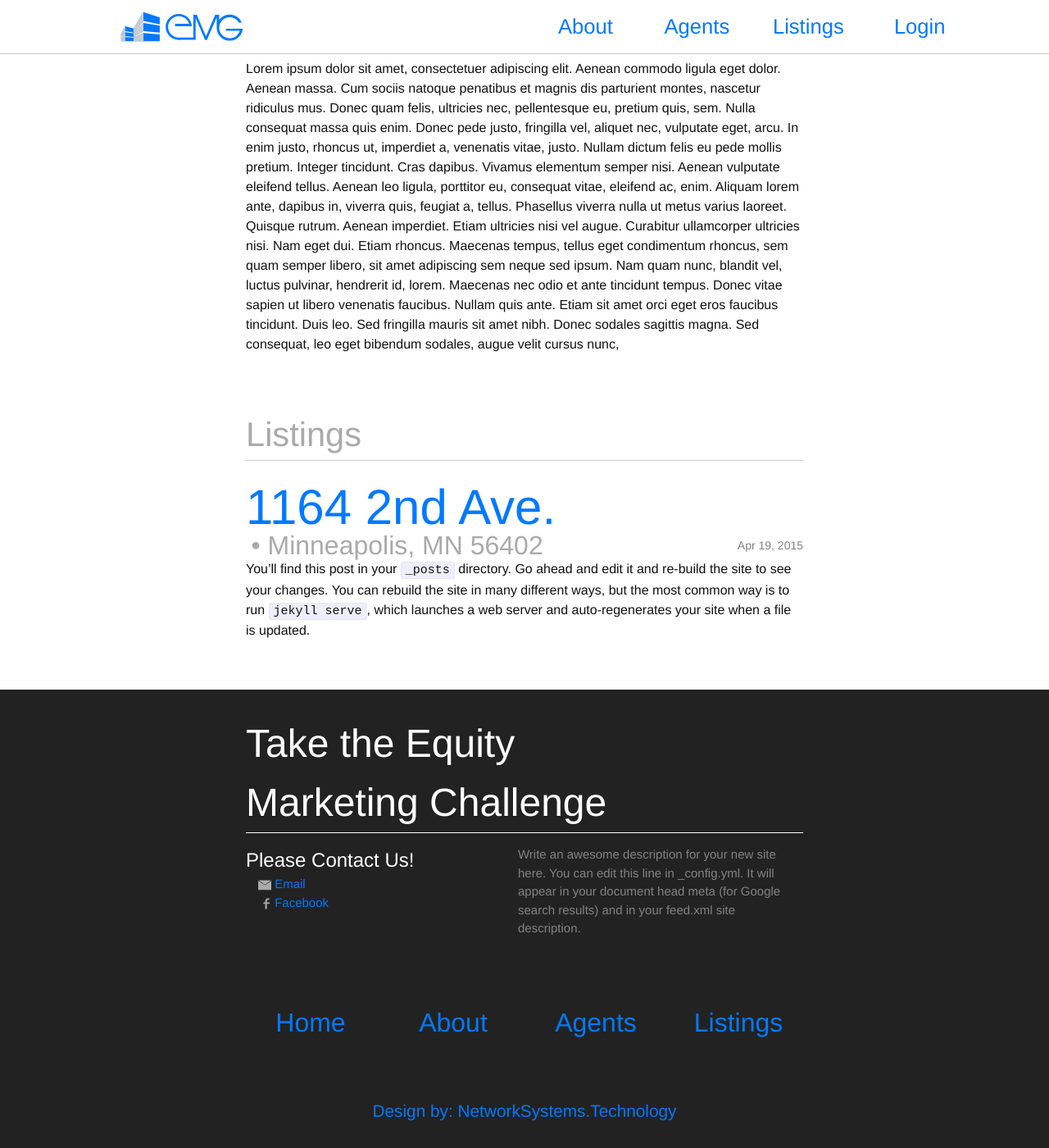
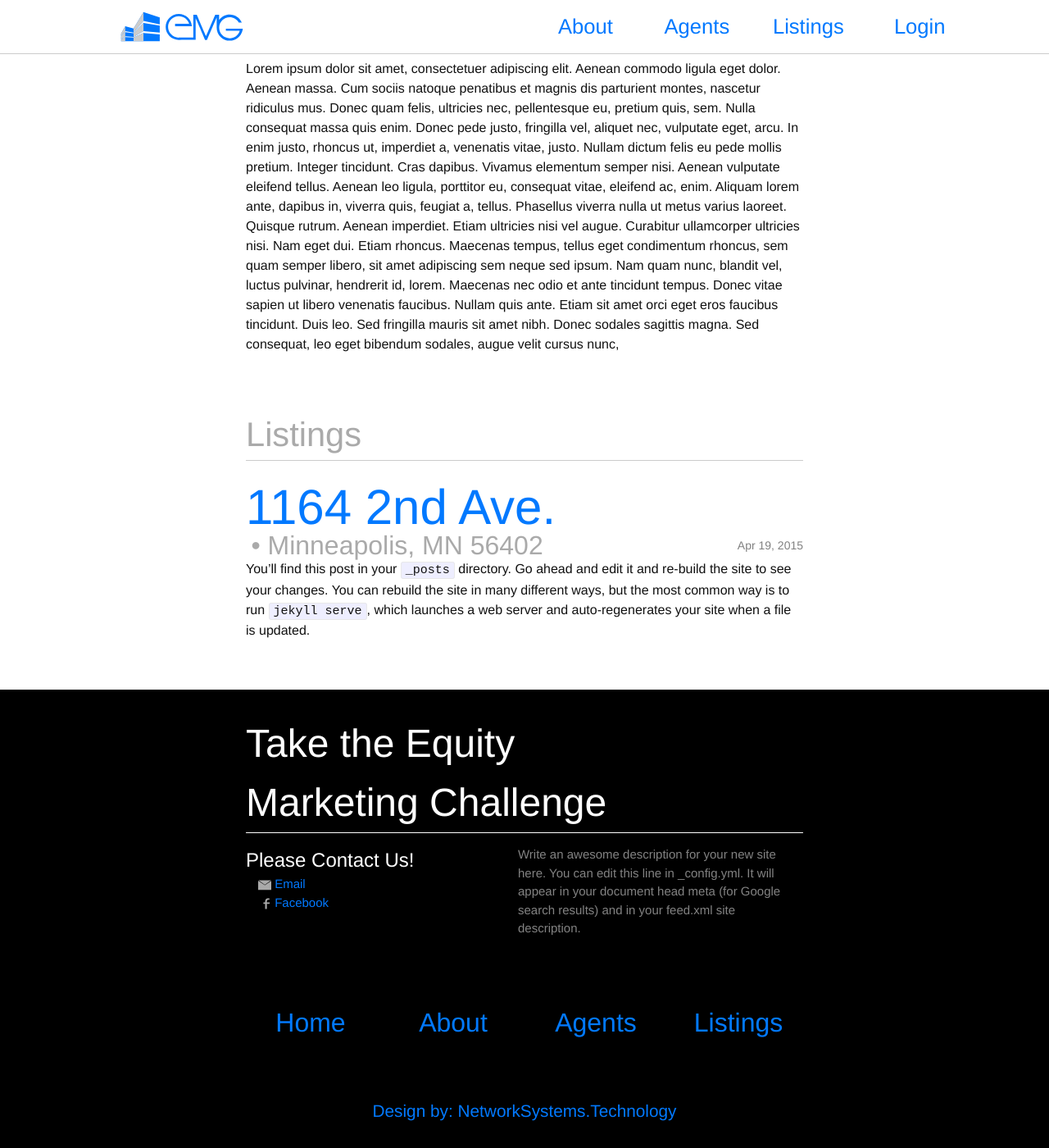
Before and after one commit to jake-humphrey/jake-humphrey.github.io, a Jekyll site: the page built from index.html, in a window 1280 px wide and 1400 px high, scrolled down 932 px. Shown: the whole window at 82% size. Built offline with Jekyll 4.4.1, drawn with Linux system fonts in a browser that asks for light colours.

Commit message:
changing some colors

```diff
--- a/css/main.scss
+++ b/css/main.scss
@@ -14,7 +14,7 @@ $base-line-height: 1.5;
 $spacing-unit:     30px;
 
 $text-color:       #111;
-$background-color: #222222;
+$background-color: #000;
 $brand-color:      #0279FF;
 $underlines:	   1px solid #CCC;
 
```
